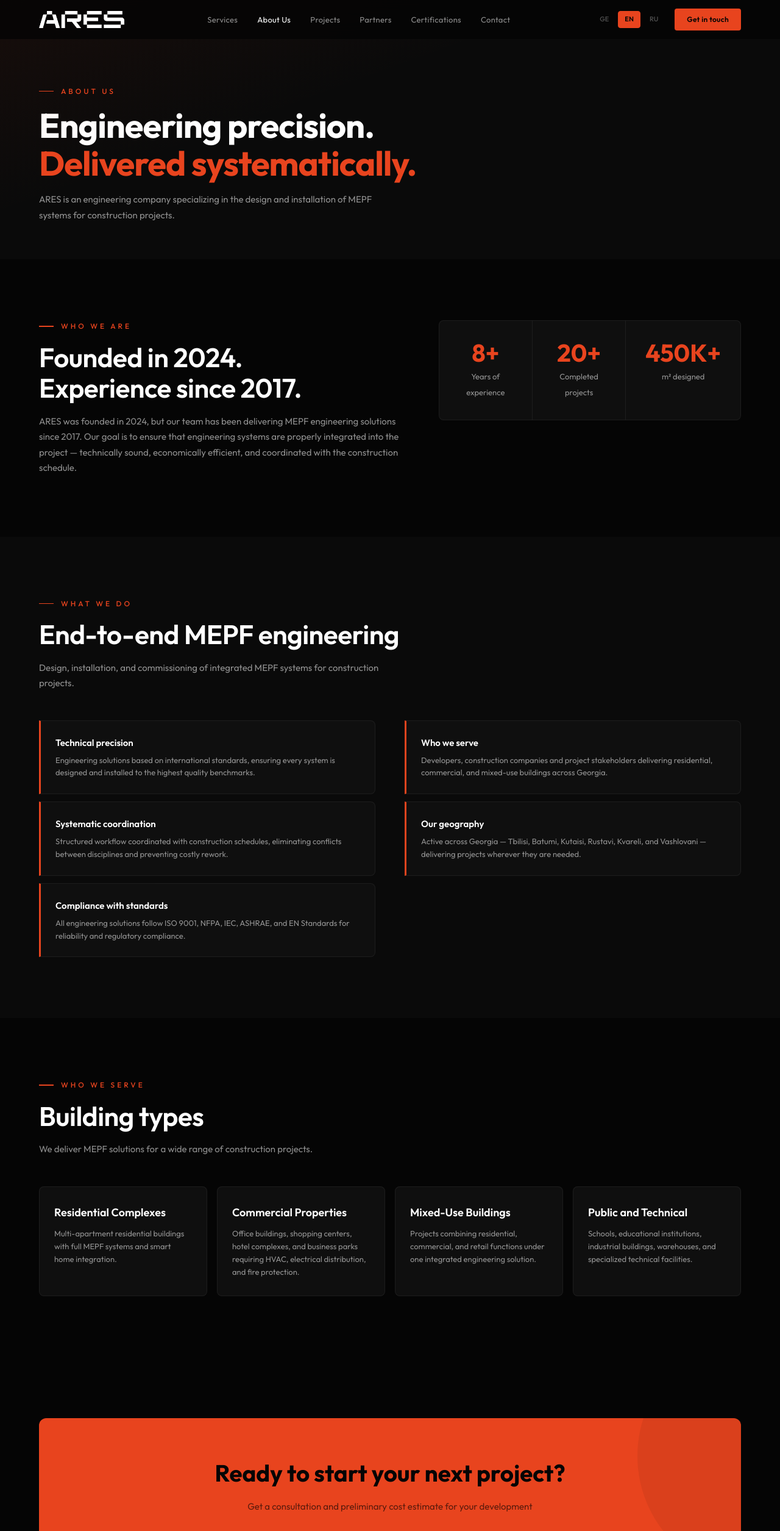
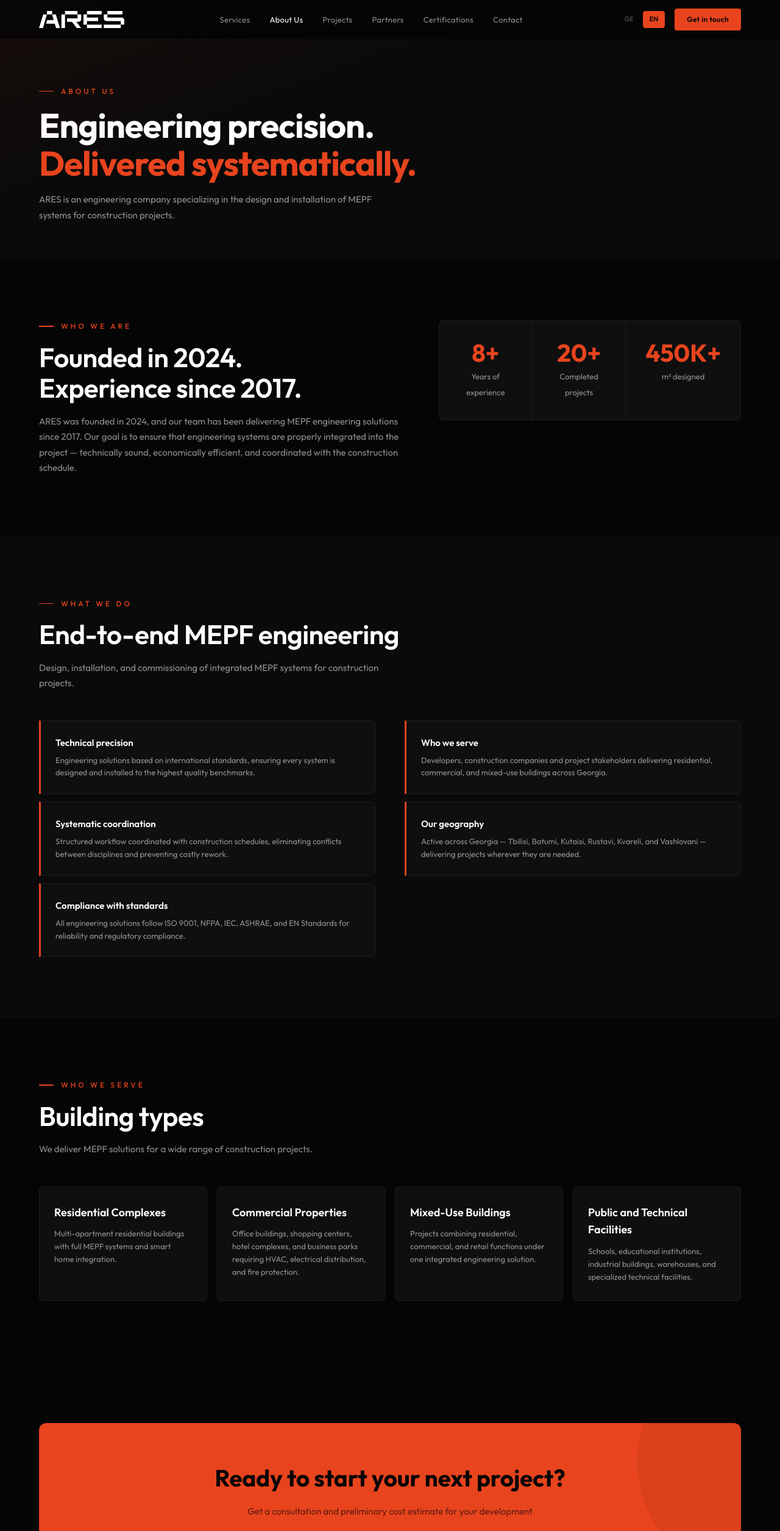
Before and after one commit to lukasturua9444/ares-ge, a Next.js app: page /about in a window 1280 px wide. Shown: the top 2510 px of the page at 61% size. Built offline with nearby package versions, Linux system fonts and the light colour scheme.

Commit message:
Update about page English copy and remove RU nav link
Remove RU nav link. Fix GE link to point to /ka/about. 'founded in 2024, but our team' -> 'founded in 2024, and our team'. Building type: 'Public and Technical' -> 'Public and Technical Facilities'.

```diff
--- a/src/app/about/page.js
+++ b/src/app/about/page.js
@@ -63,13 +63,12 @@ export default function AboutPage() {
           </div>
           <div className="nav-right">
             <div className="lang-sw">
-              <a href="/ka/">GE</a>
-              <a href="/" className="active">EN</a>
-              <a href="/ru/">RU</a>
+              <a href="/ka/about">GE</a>
+              <a href="/about" className="active">EN</a>
             </div>
             <a href="/contact" className="nav-cta">Get in touch</a>
           </div>
-                  <button type="button" className={`hamburger${menuOpen ? ' active' : ''}`} id="hamburger" onClick={() => setMenuOpen(!menuOpen)} aria-label="Toggle menu"><span></span><span></span><span></span></button>
+          <button type="button" className={`hamburger${menuOpen ? ' active' : ''}`} id="hamburger" onClick={() => setMenuOpen(!menuOpen)} aria-label="Toggle menu"><span></span><span></span><span></span></button>
         </div>
       </nav>
 
@@ -89,7 +88,7 @@ export default function AboutPage() {
             <div className="about-left anim">
               <div className="section-label">Who we are</div>
               <h2 className="section-title">Founded in 2024.<br />Experience since 2017.</h2>
-              <p className="section-sub" style={{ maxWidth: '100%' }}>ARES was founded in 2024, but our team has been delivering MEPF engineering solutions since 2017. Our goal is to ensure that engineering systems are properly integrated into the project — technically sound, economically efficient, and coordinated with the construction schedule.</p>
+              <p className="section-sub" style={{ maxWidth: '100%' }}>ARES was founded in 2024, and our team has been delivering MEPF engineering solutions since 2017. Our goal is to ensure that engineering systems are properly integrated into the project — technically sound, economically efficient, and coordinated with the construction schedule.</p>
             </div>
             <div className="about-right anim anim-d2">
               <div className="stats-grid" style={{ maxWidth: '100%' }}>
@@ -132,7 +131,7 @@ export default function AboutPage() {
             <div className="srv-card anim anim-d1"><h3>Residential Complexes</h3><p>Multi-apartment residential buildings with full MEPF systems and smart home integration.</p></div>
             <div className="srv-card anim anim-d2"><h3>Commercial Properties</h3><p>Office buildings, shopping centers, hotel complexes, and business parks requiring HVAC, electrical distribution, and fire protection.</p></div>
             <div className="srv-card anim anim-d3"><h3>Mixed-Use Buildings</h3><p>Projects combining residential, commercial, and retail functions under one integrated engineering solution.</p></div>
-            <div className="srv-card anim anim-d4"><h3>Public and Technical</h3><p>Schools, educational institutions, industrial buildings, warehouses, and specialized technical facilities.</p></div>
+            <div className="srv-card anim anim-d4"><h3>Public and Technical Facilities</h3><p>Schools, educational institutions, industrial buildings, warehouses, and specialized technical facilities.</p></div>
           </div>
         </div>
       </section>
@@ -168,7 +167,7 @@ export default function AboutPage() {
               <h4>Contact</h4>
               <p><a href="mailto:info@ares.ge">info@ares.ge</a></p>
               <p><a href="tel:+995595396139">+995 595 39 61 39</a></p>
-              <p>8 S. Virsaladze Street<br />Tbilisi 0108, Georgia</p>
+              <p>8 S. Virsaladze Street<br />Tbilisi 0108, Georgia </p>
             </div>
           </div>
           <div className="footer-bottom">
```
